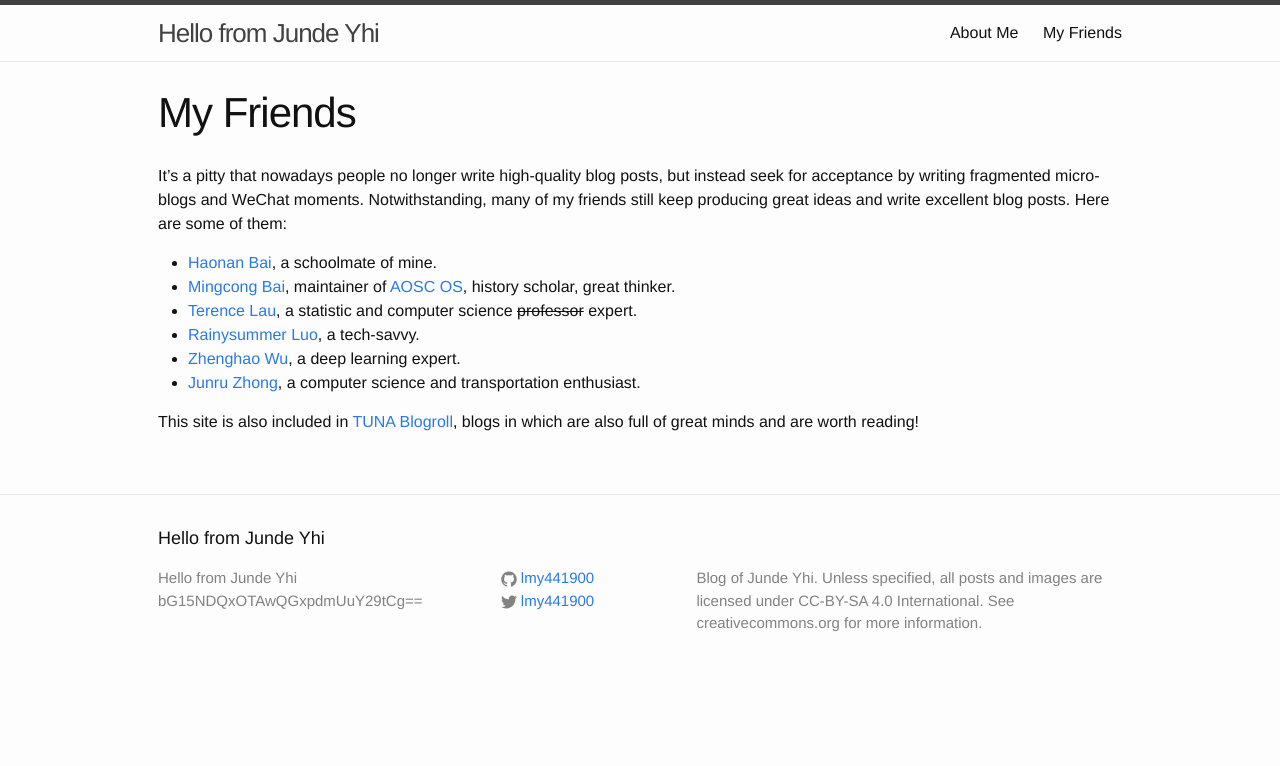
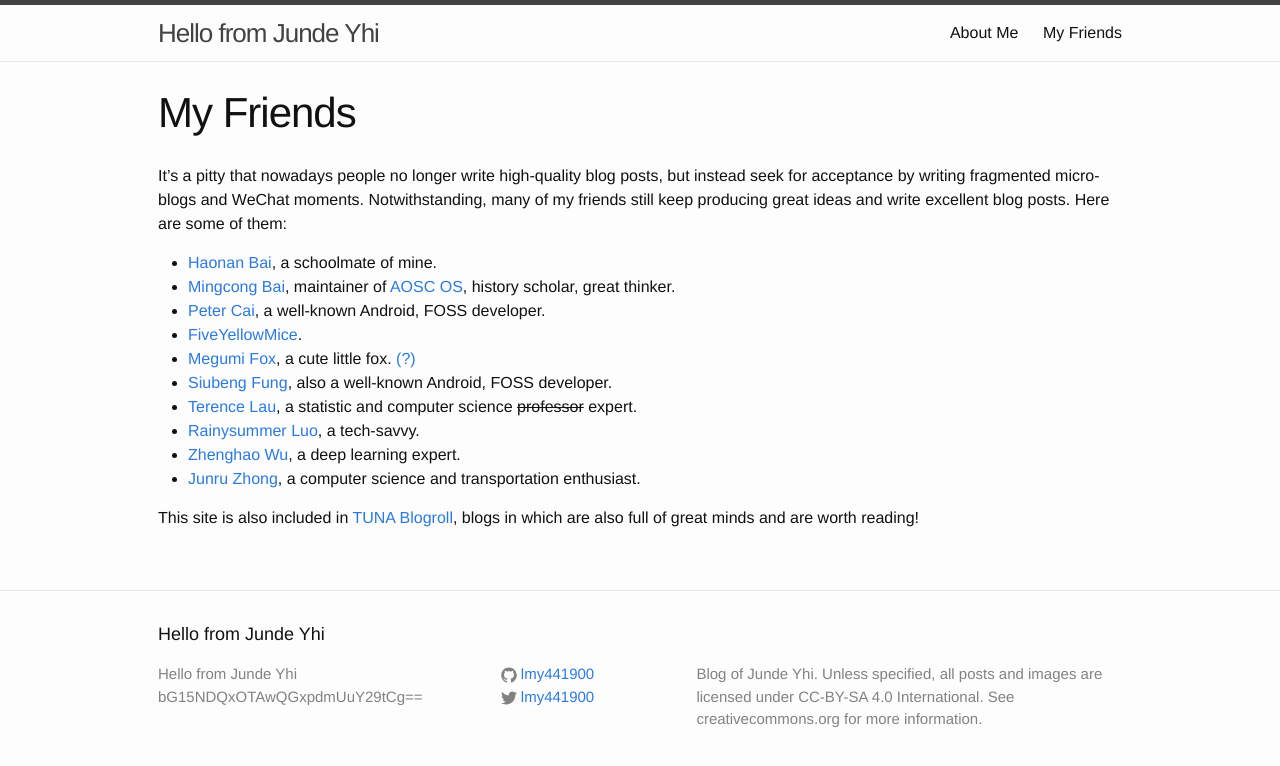
Before and after one commit to lmy441900/lmy441900.github.io, a Jekyll site: the page built from friends.md, in a window 1280 px wide. Shown: the top 766 px of the page. Built offline with Jekyll 4.4.1, drawn with Linux system fonts in a browser that asks for light colours.

Commit message:
friends.md: add some friends

```diff
--- a/friends.md
+++ b/friends.md
@@ -8,6 +8,10 @@ It's a pitty that nowadays people no longer write high-quality blog posts, but i
 
 - [Haonan Bai](https://library.hoshimi.club), a schoolmate of mine.
 - [Mingcong Bai](https://mingcongbai.wtf), maintainer of [AOSC OS](https://aosc.io), history scholar, great thinker.
+- [Peter Cai](https://typeblog.net), a well-known Android, FOSS developer.
+- [FiveYellowMice](https://fiveyellowmice.com).
+- [Megumi Fox](https://blog.megumifox.com), a cute little fox. [(?)](https://blog.megumifox.com/public/about)
+- [Siubeng Fung](https://feng.moe), also a well-known Android, FOSS developer.
 - [Terence Lau](https://terenceliu98.github.io), a statistic and computer science ~~professor~~ expert.
 - [Rainysummer Luo](https://rainysummerluo.github.io), a tech-savvy.
 - [Zhenghao Wu](https://ecwuuuuu.com), a deep learning expert.
```
